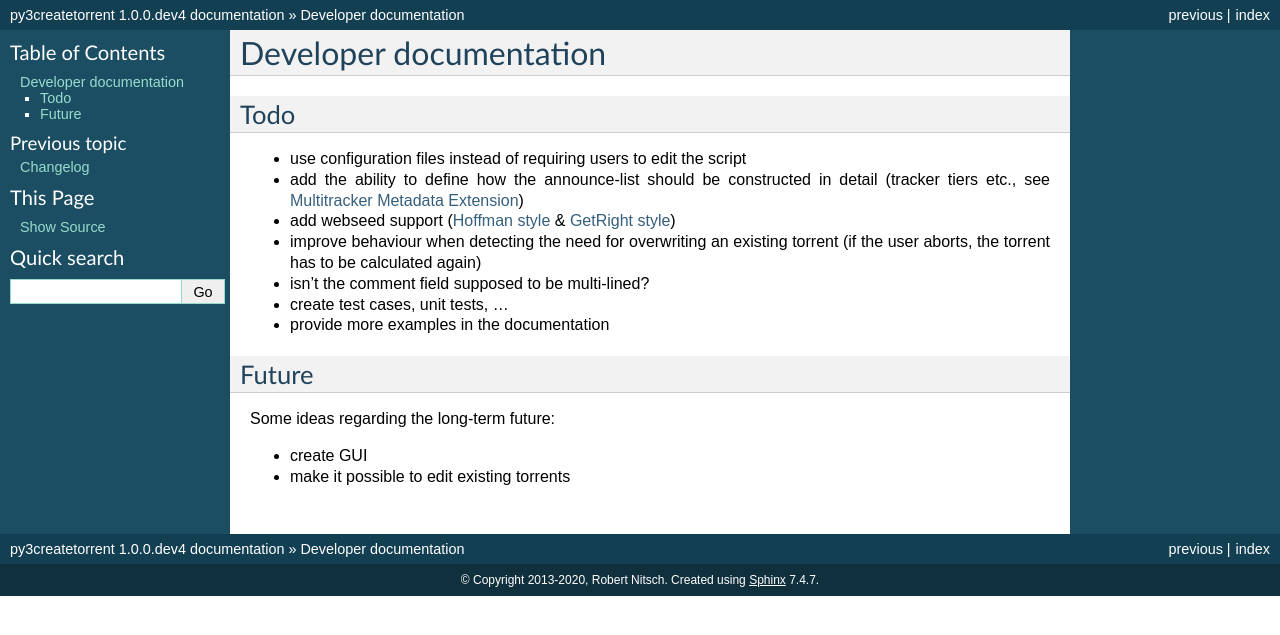
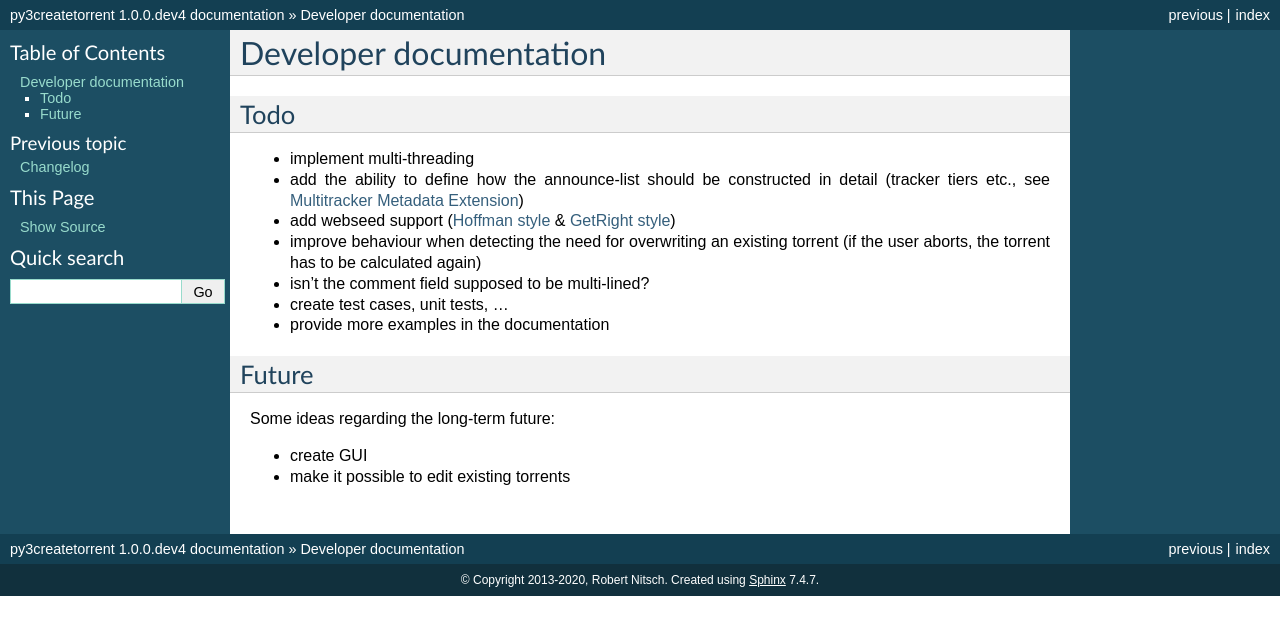
Before and after one commit to rsnitsch/py3createtorrent, a Sphinx documentation site: the page built from docs/source/developer.rst, in a window 1280 px wide. Shown: the top 635 px of the page. Built offline with Sphinx 7.4.7, drawn with Linux system fonts in a browser that asks for light colours.

Commit message:
Update TODOs

```diff
--- a/docs/source/developer.rst
+++ b/docs/source/developer.rst
@@ -4,7 +4,7 @@ Developer documentation
 Todo
 ----
 
-* use configuration files instead of requiring users to edit the script
+* implement multi-threading
 * add the ability to define how the announce-list should be constructed in detail
   (tracker tiers etc., see `Multitracker Metadata
   Extension <http://bittorrent.org/beps/bep_0012.html>`_)
```
